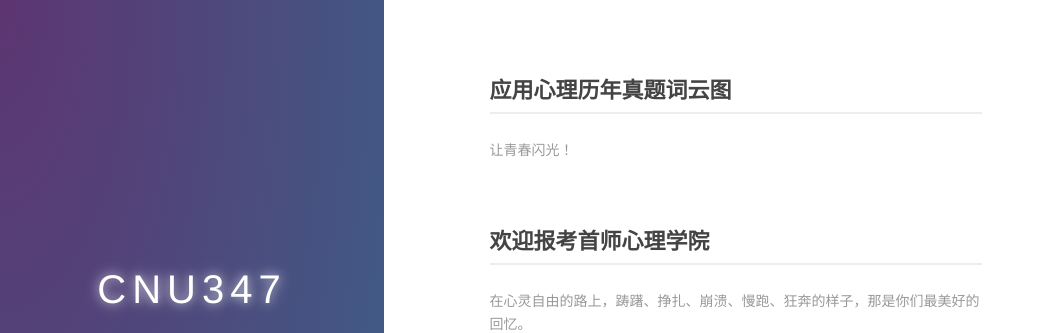
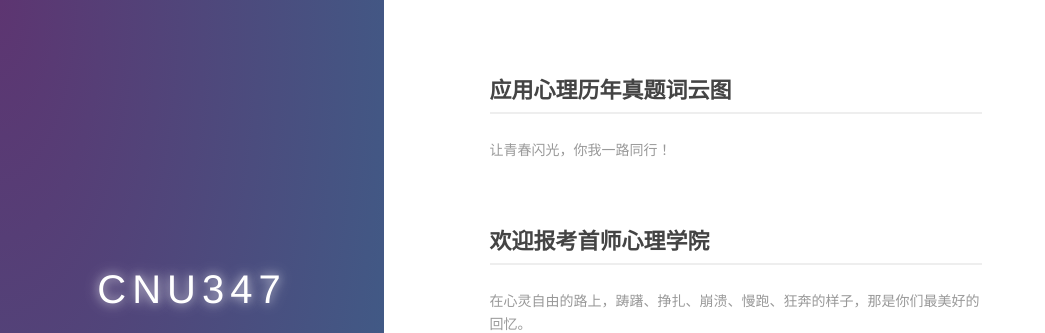
Before and after one commit to zapp926/cnu.github.io, a Jekyll site: the page built from index.md, in a window 1280 px wide and 900 px high. Shown: the top 333 px of the window, without its empty margins (0-1045 px from the left). Built offline with Jekyll 4.4.1, drawn with Linux system fonts in a browser that asks for light colours.

Commit message:
Update 2019-05-17-CiYun.md

```diff
--- a/_posts/2019-05-17-CiYun.md
+++ b/_posts/2019-05-17-CiYun.md
@@ -2,7 +2,7 @@
 layout:     post
 title: 应用心理历年真题词云图
 category: blog
-description: 让青春闪光！
+description: 让青春闪光，你我一路同行！
 ---
 
 我们分析了历年真题所做的「词云图」，你猜我们得到什么样的结果？
```
